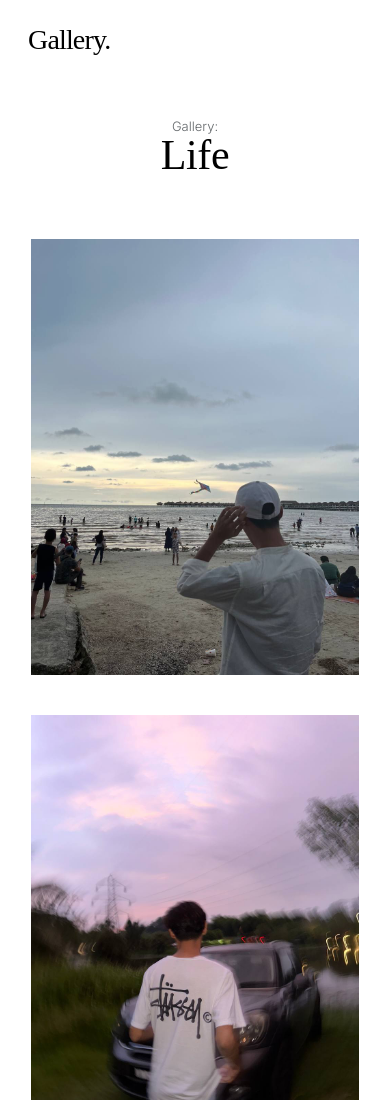
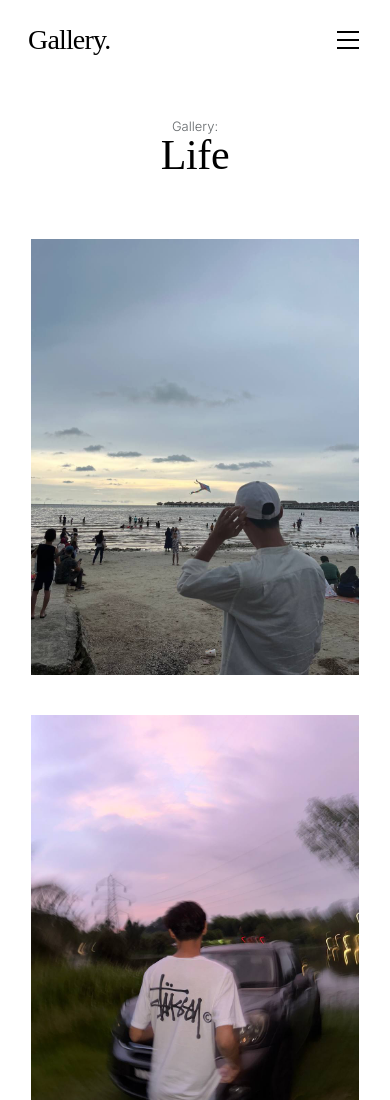
Before and after one commit to HazNotHere/MiorRosafiqHazreen, a plain HTML site: page gallery.html in a window 390 px wide. Shown: the top 1100 px of the page. Drawn offline with Linux system fonts and the light colour scheme; a web font is replaced by a local one.

Commit message:
gallery.html

```diff
--- a/gallery.html
+++ b/gallery.html
@@ -73,7 +73,7 @@
                     </ul> <!-- end s-header__nav -->
 
                 </nav> <!-- end s-header__nav-wrap -->
-
+    		<a class="s-header__menu-toggle" href="#0"><span>Menu</span></a>
             </div> <!-- end s-header__navigation -->
 
 
```
